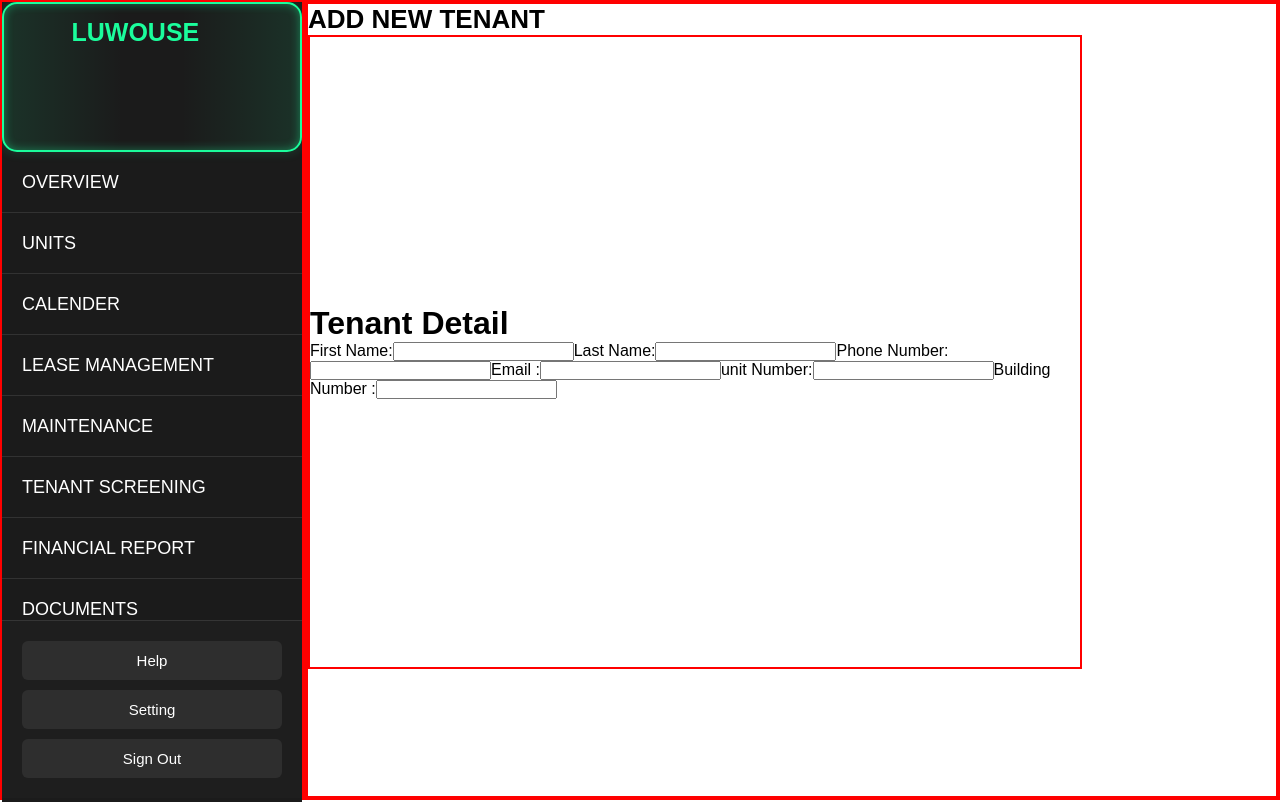
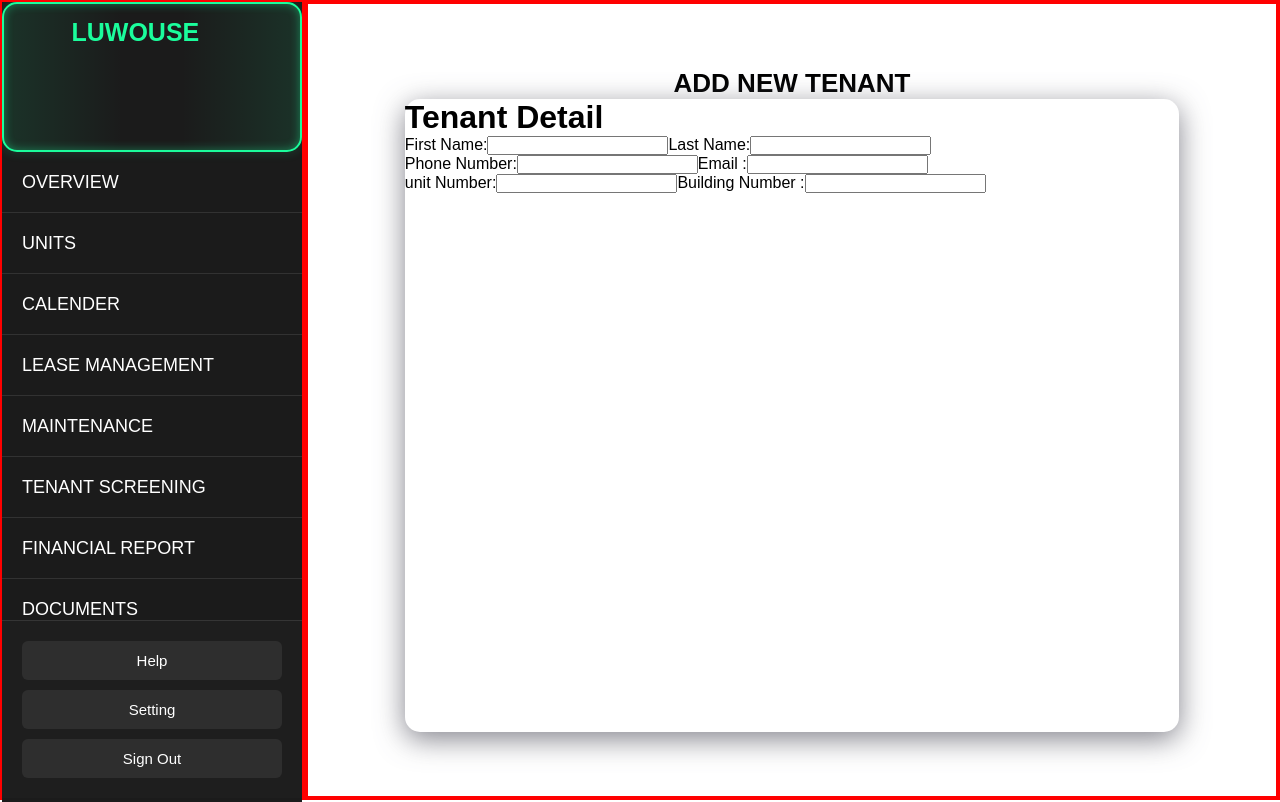
Before and after one commit to Correa95/Property-Management-System, a React (Vite) app in the folder client-side/: page /newTenant in a window 1280 px wide. Built offline with nearby package versions, Linux system fonts and the light colour scheme.

Commit message:
create the new tenant component

```diff
--- a/client-side/src/Components/NewTenant.css
+++ b/client-side/src/Components/NewTenant.css
@@ -1,20 +1,24 @@
 .newTenantContainer {
   border: 2px solid red;
   height: 100%;
+  display: flex;
+  flex-direction: column;
+  justify-content: center;
+  align-items: center;
 }
 
 .addTenantHeader {
   font-size: 26px;
+  float: left;
 }
 .formContainer {
   width: 80%;
   height: 80%;
+  border-radius: 15px;
+  box-shadow: rgba(100, 100, 111, 0.8) 0px 7px 29px 0px;
+}
+.names {
   display: flex;
-  justify-content: center;
-  flex-direction: column;
-  align-items: center;
-  align-items: center;
-  border: 2px solid red;
 }
 /* .tenantDetail {
   height: 50%;
--- a/client-side/src/Components/NewTenant.jsx
+++ b/client-side/src/Components/NewTenant.jsx
@@ -4,9 +4,11 @@ function NewTenant() {
   return (
     <div className="newTenantContainer">
       <h1 className="addTenantHeader">ADD NEW TENANT</h1>
+
       <div className="formContainer">
         <form className="newTenantForm">
           <h1 className="">Tenant Detail</h1>
+          <div className="names">
             <label>
               First Name:
               <input type="text" />
@@ -15,6 +17,8 @@ function NewTenant() {
               Last Name:
               <input type="text" />
             </label>
+          </div>
+          <div className="contacts">
             <label>
               Phone Number:
               <input type="text" />
@@ -23,6 +27,8 @@ function NewTenant() {
               Email :
               <input type="email" />
             </label>
+          </div>
+          <div className="unitInfo">
             <label>
               unit Number:
               <input type="text" />
@@ -31,6 +37,7 @@ function NewTenant() {
               Building Number :
               <input type="text" />
             </label>
+          </div>
         </form>
 
         {/* <form className="tenantPayment">
```
Lines whose indentation alone changed are shown as unchanged.
